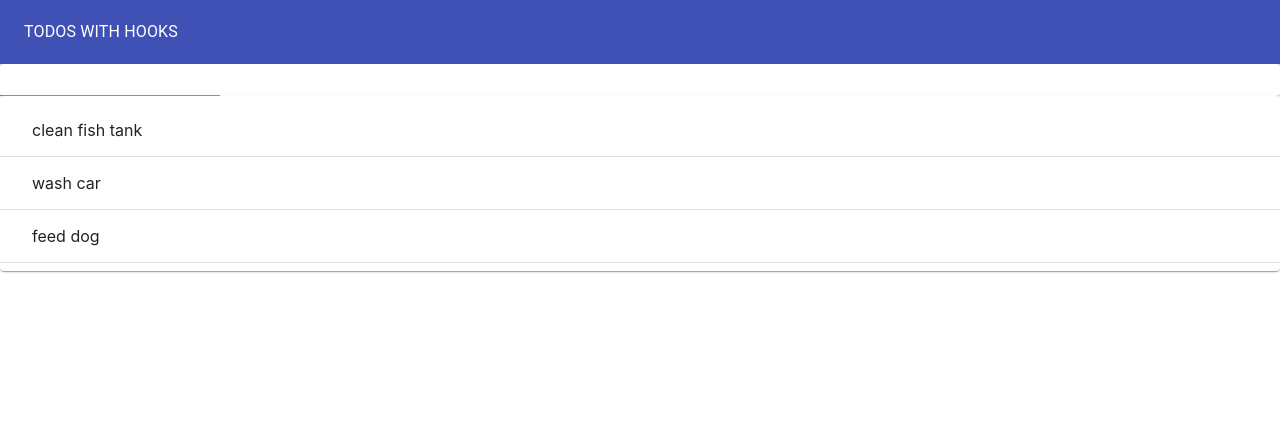
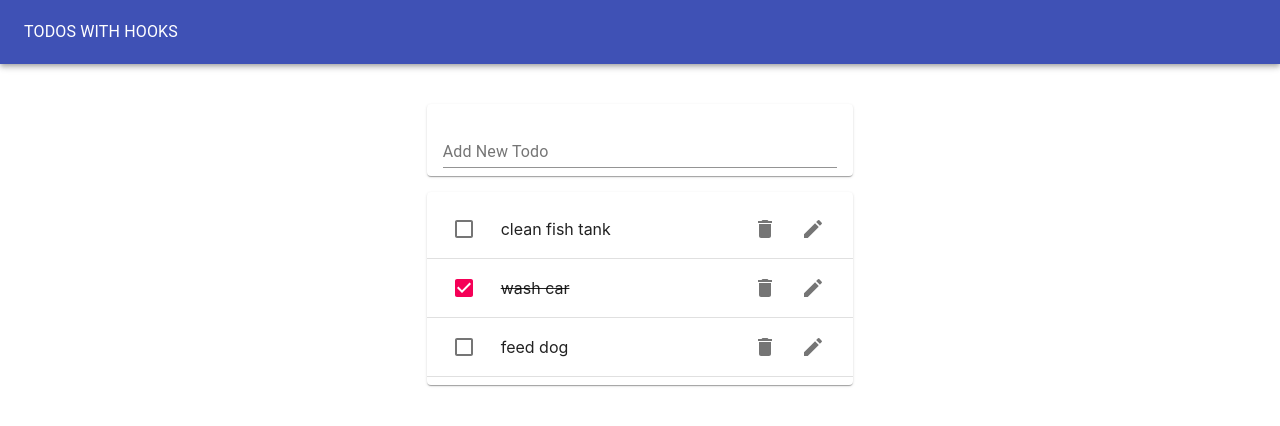
Before and after one commit to rperillo1/React-Hooks-Todos, a React (Create React App) app: page / in a window 1280 px wide. Shown: the top 426 px of the page. Built offline with nearby package versions, Linux system fonts and the light colour scheme.

Commit message:
style todo cards

```diff
--- a/package.json
+++ b/package.json
@@ -4,6 +4,7 @@
   "private": true,
   "dependencies": {
     "@material-ui/core": "^4.11.0",
+    "@material-ui/icons": "^4.9.1",
     "@testing-library/jest-dom": "^4.2.4",
     "@testing-library/react": "^9.5.0",
     "@testing-library/user-event": "^7.2.1",
--- /dev/null
+++ b/src/components/Todo/Todo.jsx
@@ -0,0 +1,28 @@
+import React from 'react';
+import ListItem from "@material-ui/core/ListItem";
+import ListItemText from "@material-ui/core/ListItem";
+import Checkbox from "@material-ui/core/Checkbox";
+import IconButton from "@material-ui/core/IconButton";
+import DeleteIcon from "@material-ui/icons/Delete";
+import EditIcon from "@material-ui/icons/Edit";
+import ListItemSecondaryAction from "@material-ui/core/ListItemSecondaryAction";
+
+
+function Todo(props) {
+    return (
+        <ListItem>
+            <Checkbox tabIndex={-1} checked={props.completed}></Checkbox>
+            <ListItemText style={{ textDecoration: props.completed ? "line-through" : ''}}>{props.task}</ListItemText>
+                <ListItemSecondaryAction>
+                    <IconButton aria-label="Delete">
+                        <DeleteIcon/>
+                    </IconButton>
+                    <IconButton aria-label="Edit">
+                        <EditIcon/>
+                    </IconButton>
+                </ListItemSecondaryAction>
+        </ListItem>
+    )
+}
+
+export default Todo;
--- a/src/components/TodoApp/TodoApp.jsx
+++ b/src/components/TodoApp/TodoApp.jsx
@@ -10,32 +10,37 @@
 
 function TodoApp() {
     const initialTodos = [
-        { id:1, task: 'clean fish tank', completed: false},
-        { id:2, task: 'wash car', completed: true},
-        { id:3, task: 'feed dog', completed: false},
+        { id: 1, task: 'clean fish tank', completed: false },
+        { id: 2, task: 'wash car', completed: true },
+        { id: 3, task: 'feed dog', completed: false },
     ]
     const [todos, setTodos] = useState(initialTodos)
 
     const addTodo = newTodoText => {
-        setTodos([...todos, {id: 4, task: newTodoText, completed: false}])
+        setTodos([...todos, { id: 4, task: newTodoText, completed: false }])
     }
 
-    return(
+    return (
         <Paper style={{
             padding: 0,
             margin: 0,
             height: "100vh",
             backgroundColor: "eggshell"
         }}
-        elevation={0}
+            elevation={0}
         >
-        <AppBar color='primary' position='static' style={{ height: "64px"}}>
-            <ToolBar>
-                <Typography color='inherit'>TODOS WITH HOOKS</Typography>
-            </ToolBar>
-        </AppBar>
-        <TodoForm addTodo={addTodo}/>
-        <TodoList todos={todos}/>
+            <AppBar color='primary' position='static' style={{ height: "64px" }}>
+                <ToolBar>
+                    <Typography color='inherit'>TODOS WITH HOOKS</Typography>
+                </ToolBar>
+            </AppBar>
+            <Grid container justify="center" style={{marginTop: "1.5rem"}}>
+                <Grid item xs={11} md={8} lg={4}>
+                    <TodoForm addTodo={addTodo} />
+                    <TodoList todos={todos} />
+                </Grid>
+            </Grid>
+
         </Paper>
     )
 }
--- a/src/components/TodoForm/TodoForm.jsx
+++ b/src/components/TodoForm/TodoForm.jsx
@@ -8,13 +8,19 @@
     const [value, handleChange, reset] = useFormState('')
 
     return (
-        <Paper>
+        <Paper style={{ margin: "1rem 0", padding: "0 1rem"}}>
             <form onSubmit={(e) => {
                 e.preventDefault();
                 addTodo(value);
                 reset();
             }}>
-                <TextField value={value} onChange={handleChange} />
+                <TextField
+                value={value}
+                onChange={handleChange}
+                margin="normal"
+                label='Add New Todo'
+                fullWidth
+                />
             </form>
         </Paper>
     )
--- a/src/components/TodosList/TodosList.jsx
+++ b/src/components/TodosList/TodosList.jsx
@@ -2,21 +2,18 @@
 import Paper from "@material-ui/core/Paper";
 import List from "@material-ui/core/List";
 import Divider from "@material-ui/core/Divider";
-import ListItem from "@material-ui/core/ListItem";
-import ListItemText from "@material-ui/core/ListItem";
-
+import Todo from '../Todo/Todo'
 
 function TodosList(props) {
     return (
         <Paper>
             <List>
                 {props.todos.map(todo =>
-                <>
-                    <ListItem>
-                        <ListItemText>{todo.task}</ListItemText>
-                    </ListItem>
-                    <Divider />
-                </>
+                    <>
+
+                        <Todo task={todo.task} key={todo.id} completed={todo.completed}></Todo>
+                        <Divider />
+                    </>
                 )}
             </List>
         </Paper>
```
Also changed, not shown: 1 other file (tests, documents, lock files or other folders).
